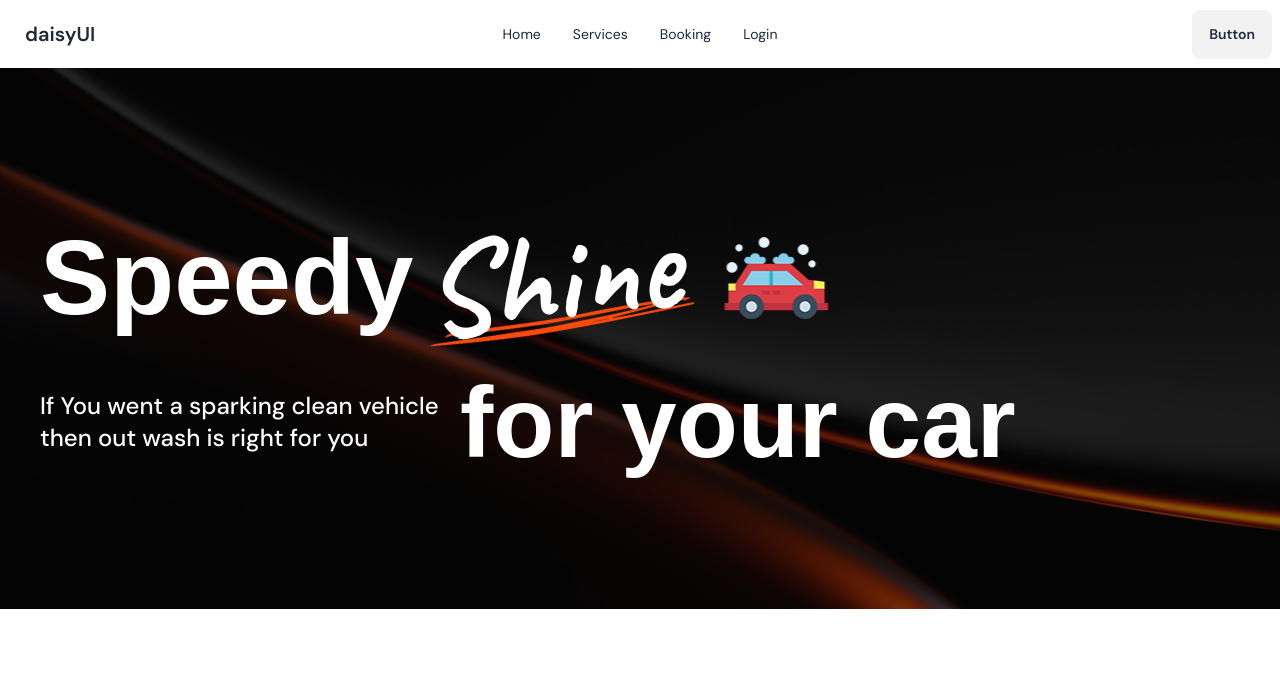
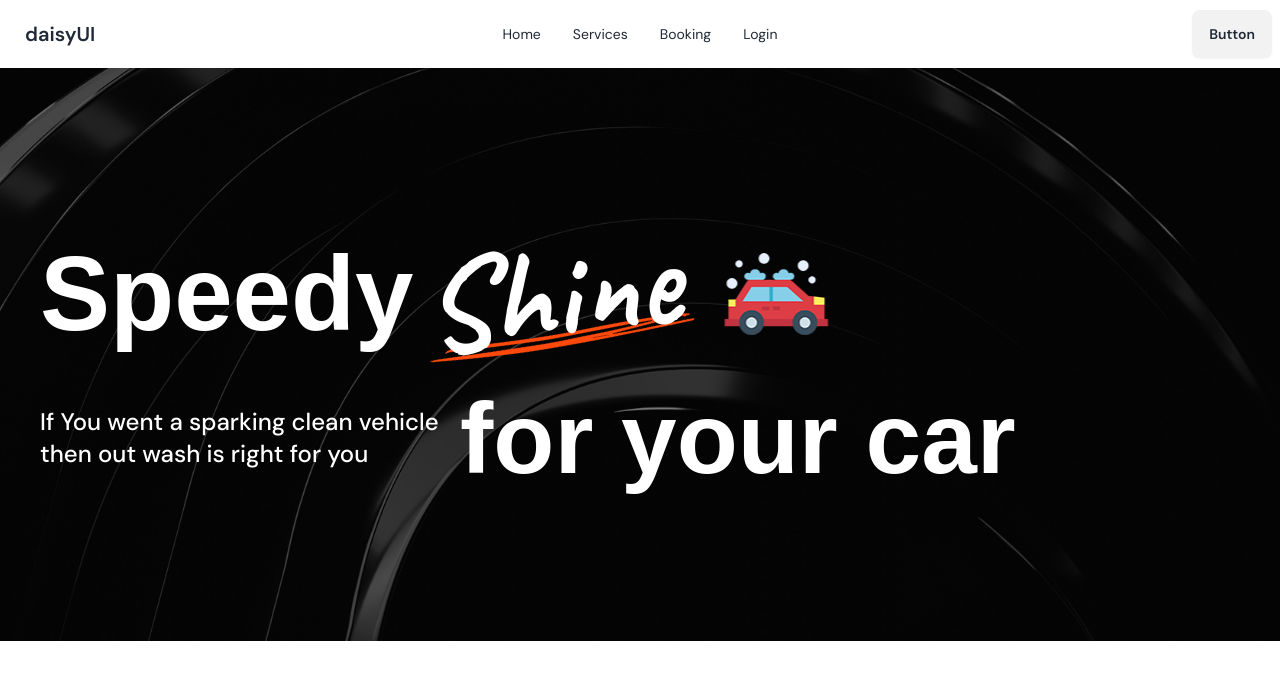
Before and after one commit to shaikTazUddin01/car-washing-client, a React (Vite) app: page / in a window 1280 px wide. Shown: the top 680 px of the page. Built offline with nearby package versions, Linux system fonts and the light colour scheme; a web font is replaced by a local one.

Commit message:
setup redux

```diff
--- a/package.json
+++ b/package.json
@@ -10,9 +10,11 @@
     "preview": "vite preview"
   },
   "dependencies": {
+    "@reduxjs/toolkit": "^2.2.7",
     "antd": "^5.20.1",
     "react": "^18.3.1",
     "react-dom": "^18.3.1",
+    "react-redux": "^9.1.2",
     "react-router-dom": "^6.26.1"
   },
   "devDependencies": {
--- a/src/component/Home/HeroSection.tsx
+++ b/src/component/Home/HeroSection.tsx
@@ -1,4 +1,4 @@
-import banner from "../../assets/main-banner-1.png";
+import banner from "../../assets/main-banner-2.png";
 import car from "../../assets/car.png";
 import line from "../../assets/line-1.png";
 import "./heroSection.css";
@@ -8,7 +8,7 @@ const HeroSection = () => {
       className=" bg-cover bg-center "
       style={{ backgroundImage: `url(${banner})` }}
     >
-      <div className="px-10 py-28 ">
+      <div className="px-10 py-32 ">
         {/* first part */}
         <div className="flex text-white items-center gap-5 md:gap-10 justify-center lg:justify-normal">
           <h1 className="text-[30px] md:text-[80px] lg:text-[105px] font-unbounded font-semibold  relative flex items-center gap-2">
@@ -42,6 +42,9 @@ const HeroSection = () => {
             for your car
           </p>
         </div>
+        {/* <div className="flex justify-center">
+            <button className="btn btn-warning">Book Service</button>
+        </div> */}
       </div>
     </div>
   );
--- a/src/main.tsx
+++ b/src/main.tsx
@@ -4,9 +4,13 @@ import { createRoot } from 'react-dom/client'
 import './index.css'
 import {  RouterProvider } from 'react-router-dom'
 import router from './router/route.tsx'
+import { Provider } from 'react-redux'
+import { store } from './redux/store.ts'
 
 createRoot(document.getElementById('root')!).render(
   <StrictMode>
+    <Provider store={store}>
     <RouterProvider router={router}/>
+    </Provider>
   </StrictMode>,
 )
--- /dev/null
+++ b/src/redux/store.ts
@@ -0,0 +1,12 @@
+import { configureStore } from "@reduxjs/toolkit";
+
+
+
+export const store=configureStore({
+    reducer:{}
+})
+
+// Infer the `RootState` and `AppDispatch` types from the store itself
+export type RootState = ReturnType<typeof store.getState>
+// Inferred type: {posts: PostsState, comments: CommentsState, users: UsersState}
+export type AppDispatch = typeof store.dispatch
```
Also changed, not shown: 1 other file (tests, documents, lock files or other folders).
